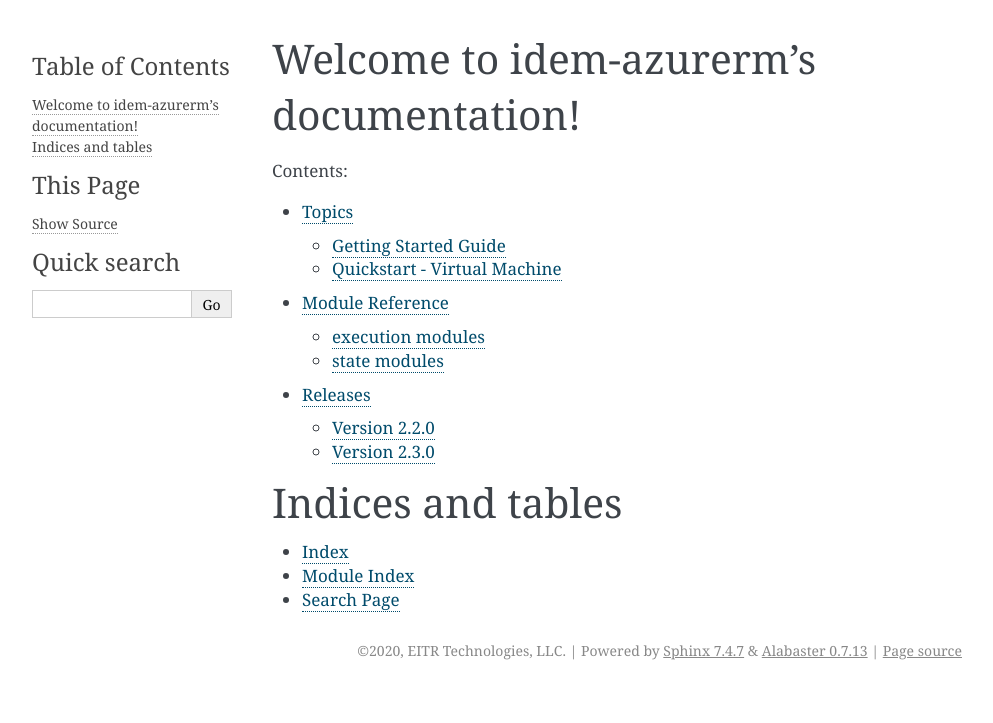
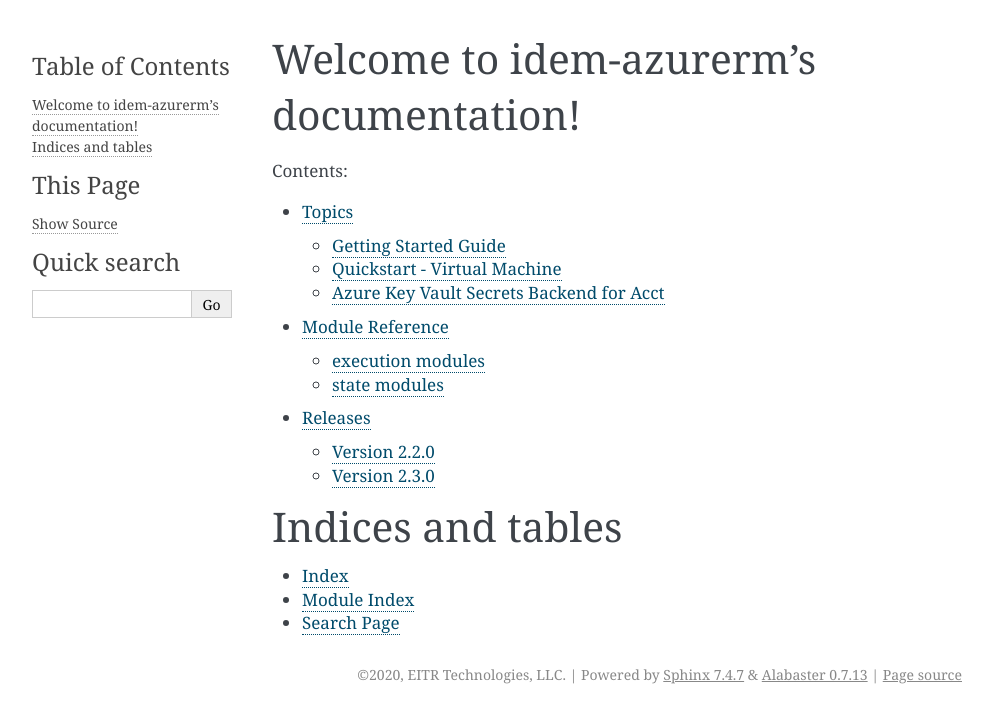
Before and after one commit to eitrtechnologies/idem-azurerm, a Sphinx documentation site: the page built from docs/index.rst, in a window 1280 px wide. Shown: the top 723 px of the page, without its empty margins (148-1141 px from the left). Built offline with Sphinx 7.4.7, drawn with Linux system fonts in a browser that asks for light colours.

Commit message:
pick up module docs for acct backend (#117)

```diff
--- /dev/null
+++ b/docs/topics/acctkvbackend.rst
@@ -0,0 +1,6 @@
+========================================
+Azure Key Vault Secrets Backend for Acct
+========================================
+
+.. automodule:: idem_azurerm.acct.azurerm_keyvault
+    :members:
--- a/docs/topics/index.rst
+++ b/docs/topics/index.rst
@@ -8,3 +8,4 @@
 
    gettingstarted
    vmquickstart
+   acctkvbackend
```
